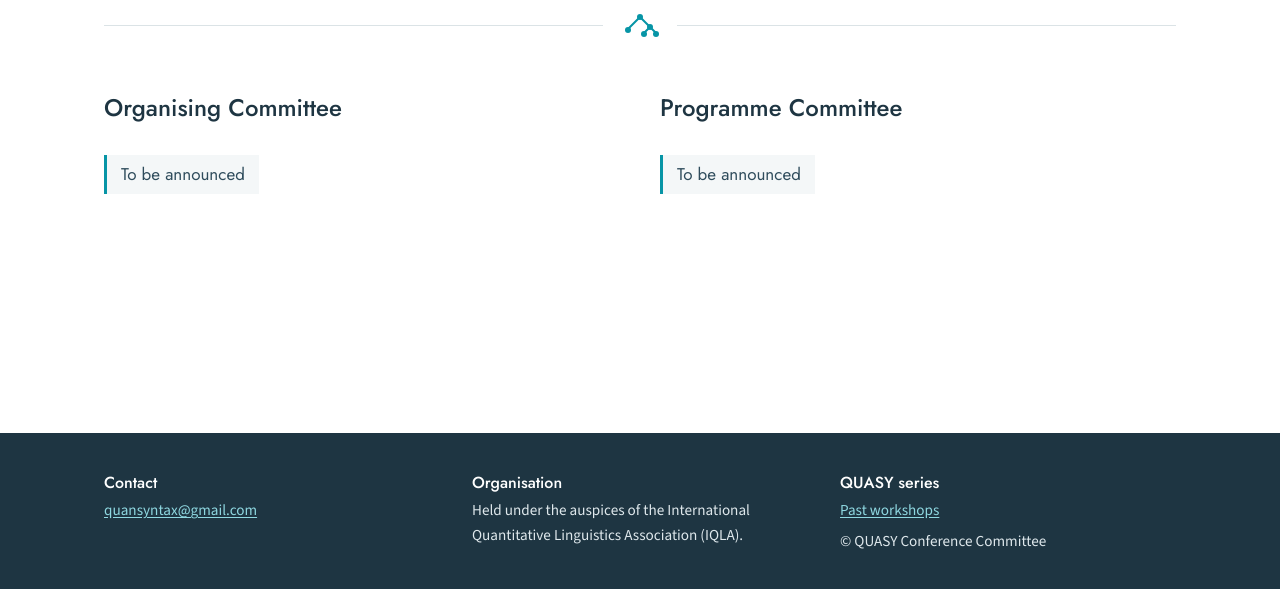
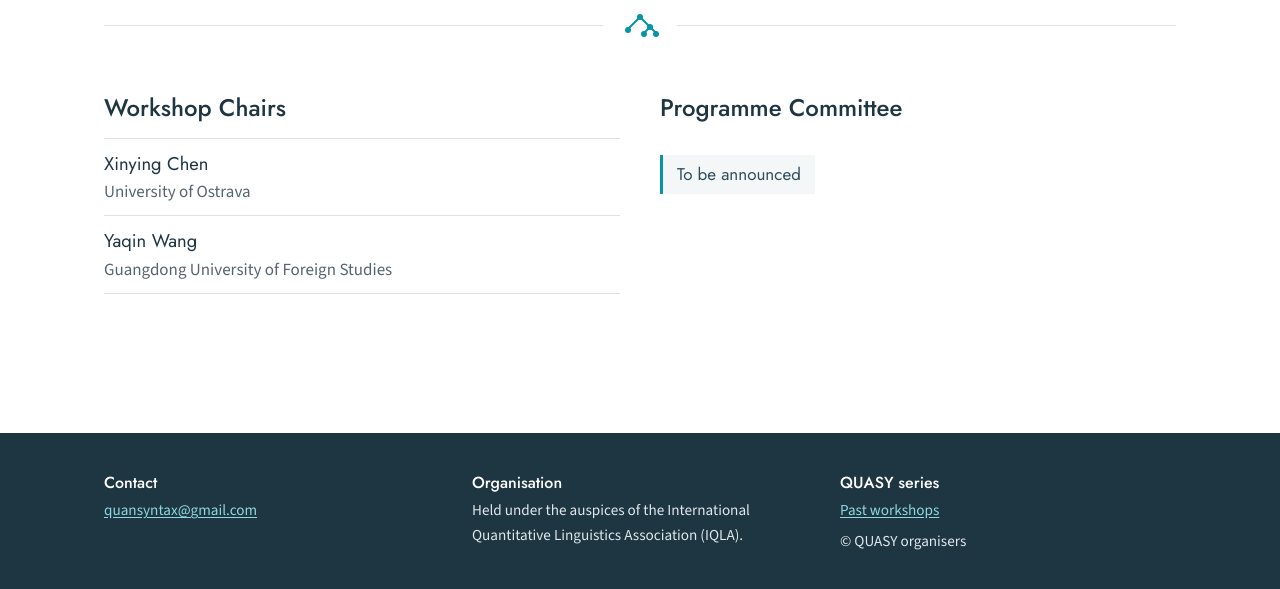
Before and after one commit to quansyntax/quasy2027, a plain HTML site: page committee.html in a window 1280 px wide. Shown: the part 209-798 px from the top of the page. Drawn offline with nearby package versions, Linux system fonts and the light colour scheme.

Commit message:
Add chairs, favicon, link previews and README
- Committee page: list the workshop chairs
- Favicon (dependency tree from the logo) and Apple touch icon
- Open Graph tags and a 1200x630 preview image on all pages
- Footer: '© QUASY organisers', matching the series page
- README with notes on reusing this site for later workshops

Co-Authored-By: Claude Opus 5.5 <noreply@anthropic.com>

```diff
--- a/committee.html
+++ b/committee.html
@@ -4,11 +4,25 @@
   <meta charset="utf-8">
   <meta name="viewport" content="width=device-width, initial-scale=1">
   <title>Committee – QUASY 2027</title>
-  <meta name="description" content="Organising and programme committees of QUASY 2027, the fourth Workshop on Quantitative Syntax.">
+  <meta name="description" content="Chairs and programme committee of QUASY 2027, the fourth Workshop on Quantitative Syntax.">
   <link rel="preconnect" href="https://fonts.googleapis.com">
   <link rel="preconnect" href="https://fonts.gstatic.com" crossorigin>
   <link href="https://fonts.googleapis.com/css2?family=Jost:wght@400;500&family=Source+Sans+3:ital,wght@0,400;0,600;1,400&display=swap" rel="stylesheet">
   <link rel="stylesheet" href="css/style.css">
+  <link rel="icon" href="images/favicon.svg" type="image/svg+xml">
+  <link rel="icon" href="images/favicon-32.png" sizes="32x32" type="image/png">
+  <link rel="apple-touch-icon" href="images/apple-touch-icon.png">
+  <!-- Link previews (email, chat, social media) -->
+  <meta property="og:type" content="website">
+  <meta property="og:site_name" content="QUASY 2027">
+  <meta property="og:title" content="Committee – QUASY 2027">
+  <meta property="og:description" content="Chairs and programme committee of QUASY 2027, the fourth Workshop on Quantitative Syntax, Prague, 30 August – 3 September 2027.">
+  <meta property="og:url" content="https://quansyntax.github.io/quasy2027/committee.html">
+  <meta property="og:image" content="https://quansyntax.github.io/quasy2027/images/og-image.jpg">
+  <meta property="og:image:width" content="1200">
+  <meta property="og:image:height" content="630">
+  <meta property="og:image:alt" content="A swan and its cygnet on the Vltava in front of Charles Bridge, Prague">
+  <meta name="twitter:card" content="summary_large_image">
 </head>
 <body>
 
@@ -45,8 +59,11 @@
   <section class="section">
     <div class="wrap committee-groups">
       <div>
-        <h2>Organising Committee</h2>
-        <p class="tba">To be announced</p>
+        <h2>Workshop Chairs</h2>
+        <ul class="people">
+          <li><span class="name">Xinying Chen</span><span class="affil">University of Ostrava</span></li>
+          <li><span class="name">Yaqin Wang</span><span class="affil">Guangdong University of Foreign Studies</span></li>
+        </ul>
       </div>
       <div>
         <h2>Programme Committee</h2>
@@ -70,7 +87,7 @@
       <div>
         <h2>QUASY series</h2>
         <p><a href="https://quansyntax.github.io/quasy/">Past workshops</a></p>
-        <p>© QUASY Conference Committee</p>
+        <p>© QUASY organisers</p>
       </div>
     </div>
   </div>
--- a/css/style.css
+++ b/css/style.css
@@ -308,6 +308,21 @@ h1, h2, h3 {
 }
 .committee-groups h2 { font-size: 1.5rem; }
 
+/* People lists (chairs, committees) */
+.people { list-style: none; margin: 0; padding: 0; }
+.people li {
+  padding: 10px 0;
+  border-bottom: 1px solid var(--line);
+}
+.people li:first-child { border-top: 1px solid var(--line); }
+.people .name {
+  display: block;
+  font-family: var(--font-head);
+  font-size: 1.15rem;
+  color: var(--ink);
+}
+.people .affil { display: block; color: var(--muted); }
+
 /* ---------- Footer ---------- */
 .site-footer {
   background: var(--ink);
```
Also changed, not shown: cfp.html (+15 -1 lines), index.html (+15 -1 lines), images/apple-touch-icon.png (added), images/favicon-32.png (added), images/favicon.svg (added), images/og-image.jpg (added), 1 other file.
